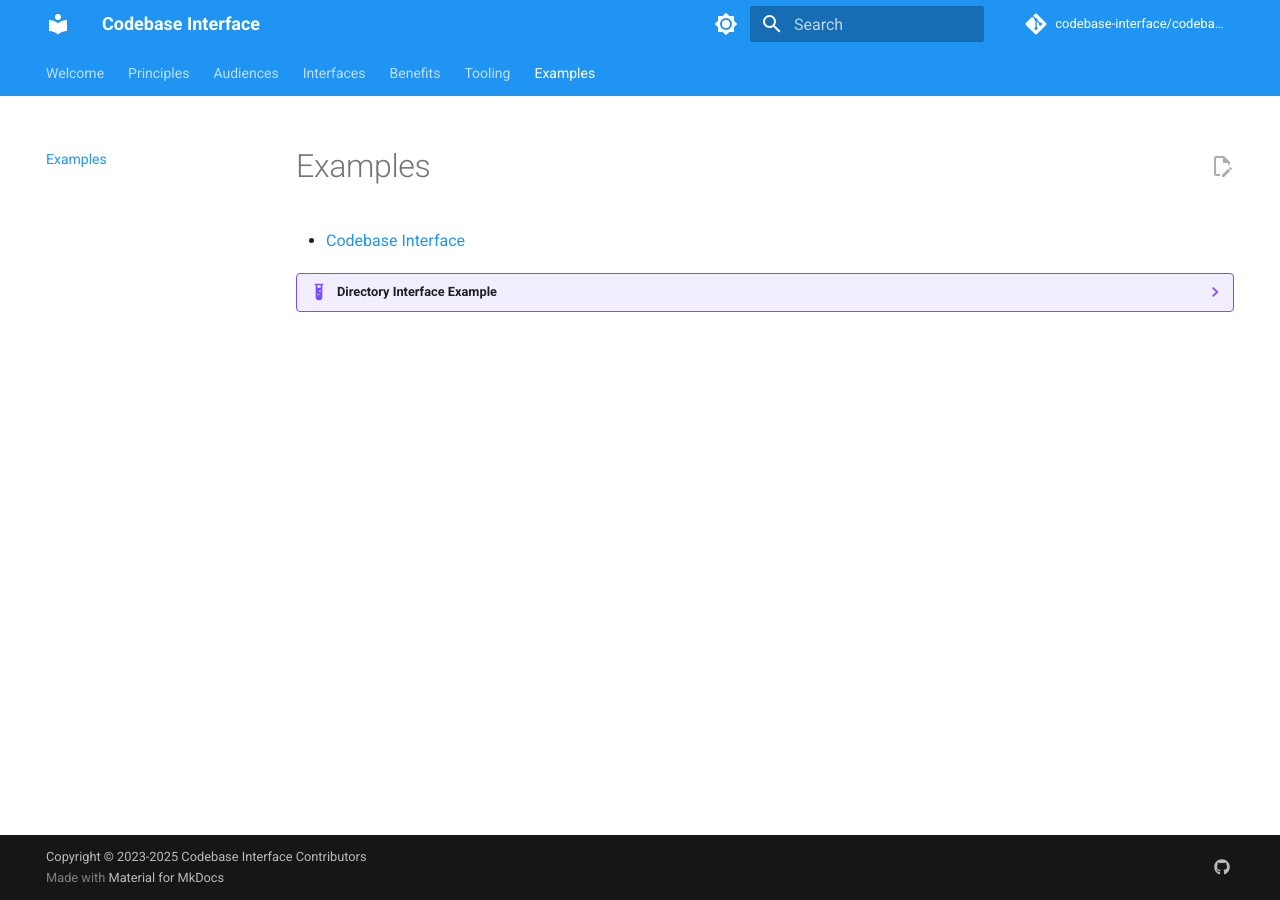
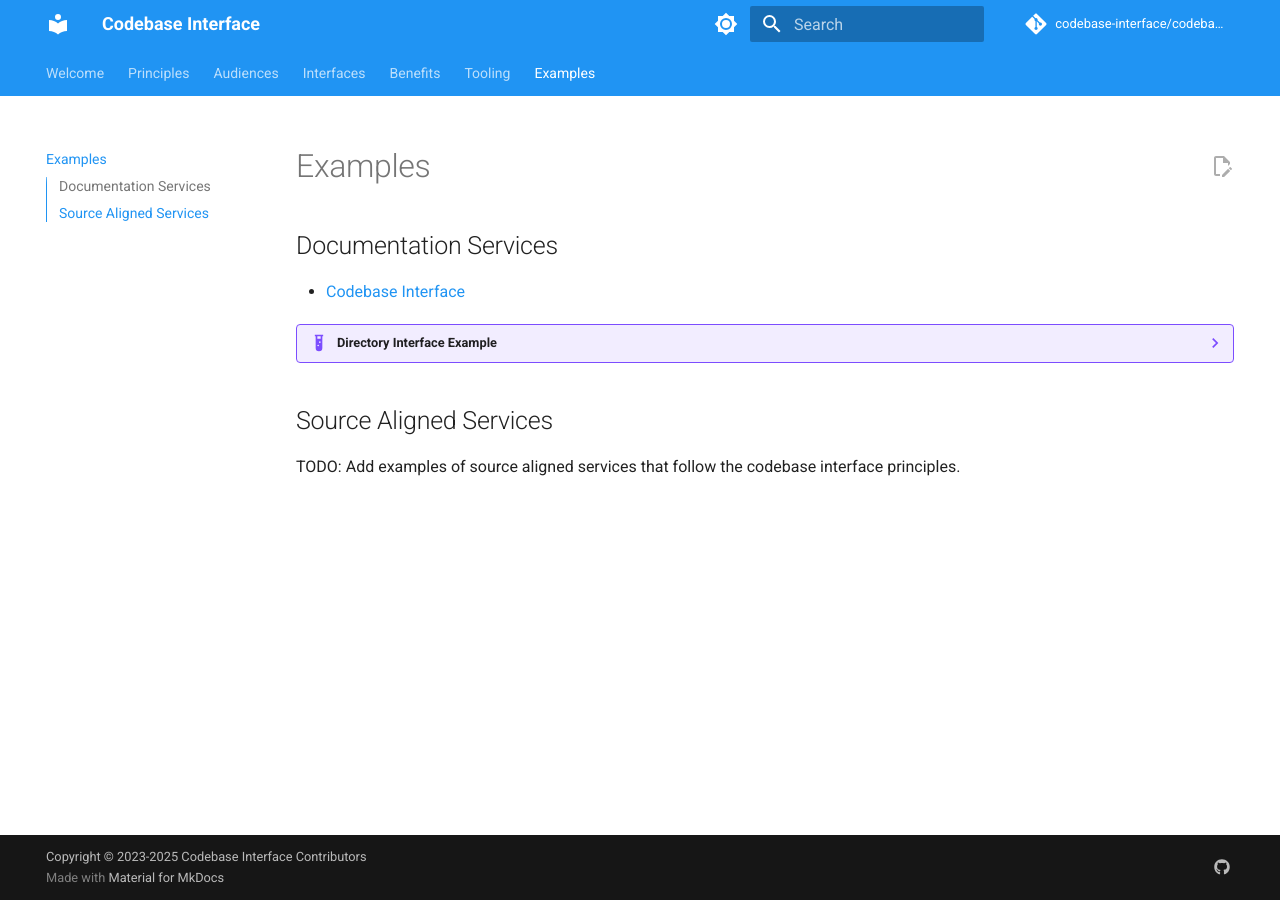
Before and after one commit to codebase-interface/codebase-interface.github.io, an MkDocs documentation site: the page built from docs/examples.md, in a window 1280 px wide. Built offline with MkDocs 1.6.1 and Material for MkDocs 9.7.7, drawn with Linux system fonts in a browser that asks for light colours; comment, search, counter and statistics services are not loaded.

Commit message:
docs: update examples section to include documentation and source aligned services

````diff
--- a/docs/examples.md
+++ b/docs/examples.md
@@ -1,4 +1,6 @@
 # Examples
+
+## Documentation Services
 
 - [Codebase Interface](https://github.com/codebase-interface/codebaseinterface){target="_blank"}
 
@@ -30,3 +32,7 @@
     └── .editorconfig               # Editor configuration file
 
     ```
+
+## Source Aligned Services
+
+TODO: Add examples of source aligned services that follow the codebase interface principles.
````
